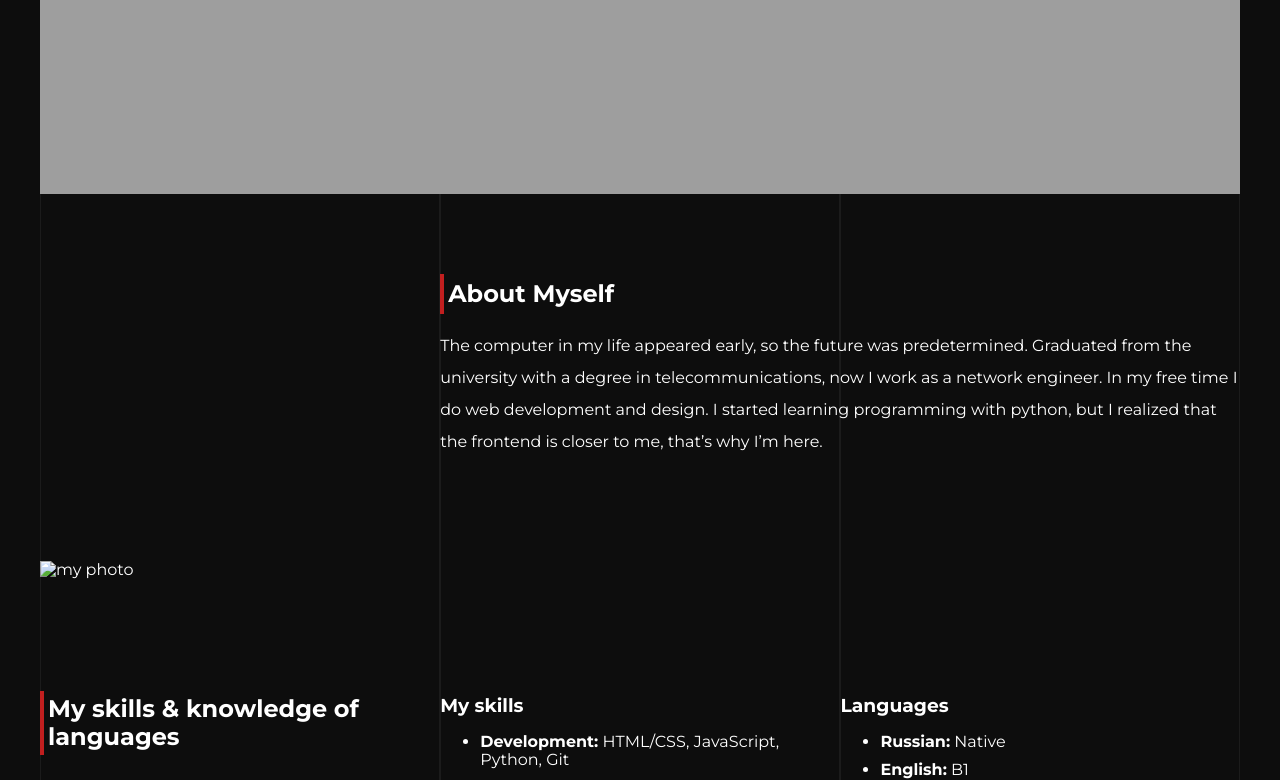
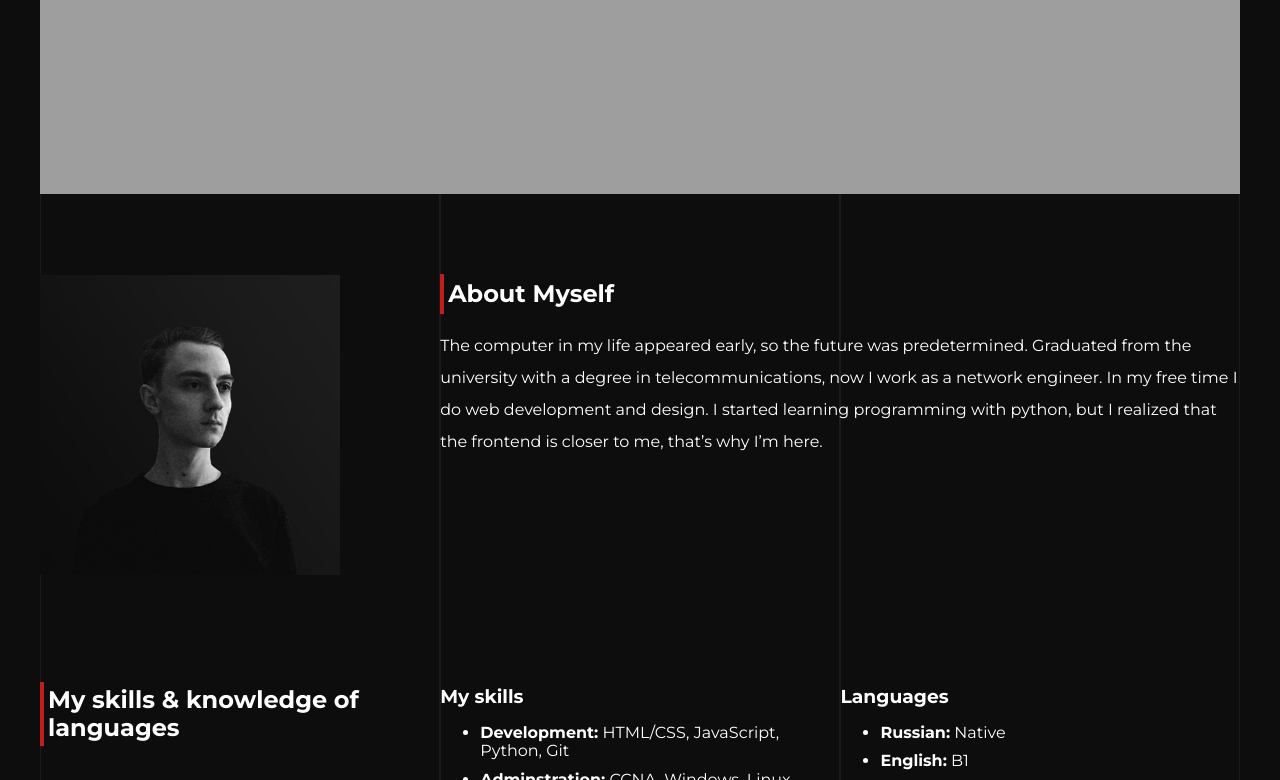
Before and after one commit to vyach-g/rsschool-cv, a plain HTML site: page index.html in a window 1280 px wide. Shown: the part 486-1266 px from the top of the page. Drawn offline with Linux system fonts and the light colour scheme; the site is published under a folder, as on GitHub Pages, so addresses that start at the root find nothing.

Commit message:
fix: fixed photo link

```diff
--- a/index.html
+++ b/index.html
@@ -61,7 +61,7 @@
 
             <section class="about" id="about">
                 <div class="photo">
-                    <div class="photo-frame"><img src="/img/photo.png" width="300" alt="my photo"></div>
+                    <div class="photo-frame"><img src="img/photo.png" width="300" alt="my photo"></div>
                 </div>
                 <div class="about-text">
                     <div class="heading skill-heading">
--- a/style.css
+++ b/style.css
@@ -230,5 +230,3 @@ a:visited {
 a:hover {
     text-decoration: underline;
 }
-
-justify-content: space-between;
```
